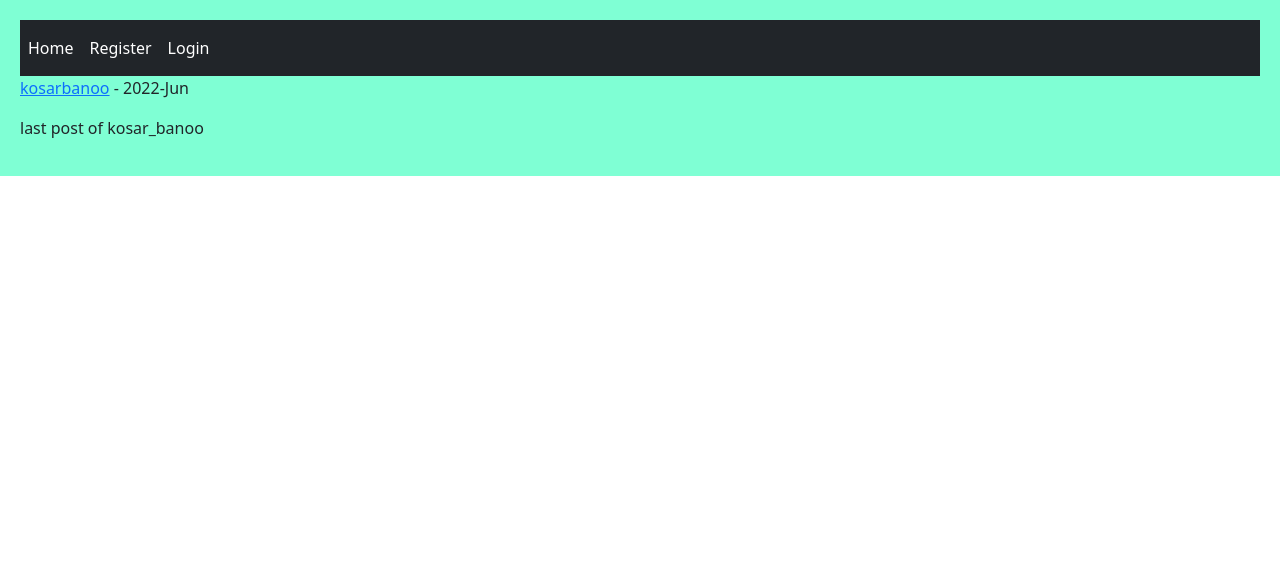
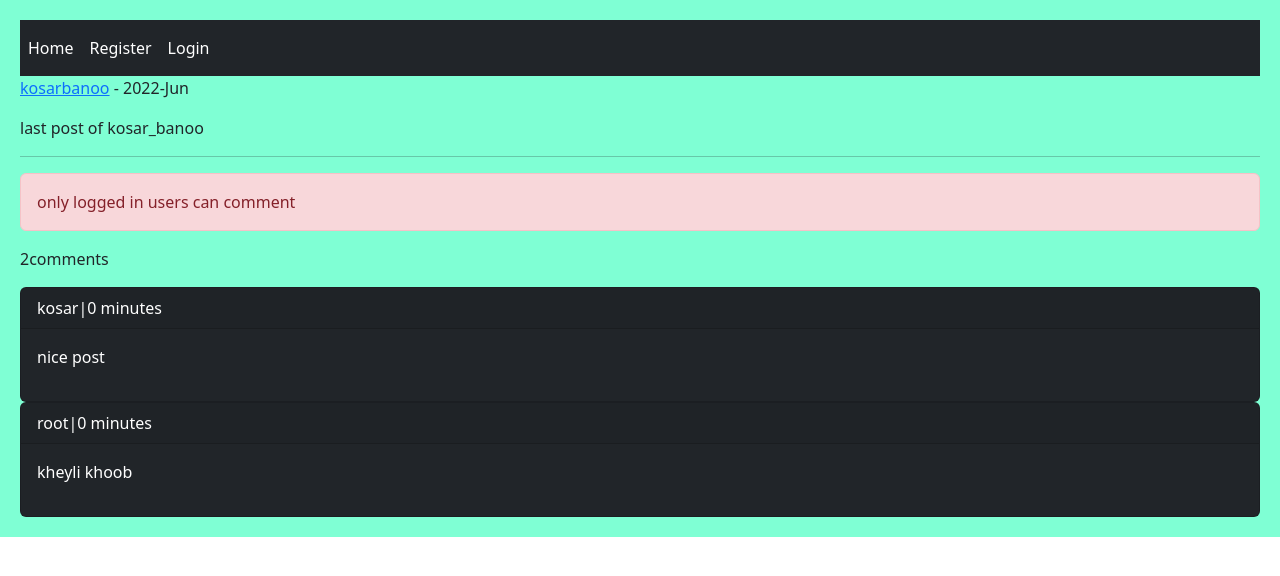
Before and after one commit to ashahhab/my_s.o.f, a Django app: a page that uses home/templates/home/detail.html in a window 1280 px wide. Shown: the top 576 px of the page. Run offline with Django 4.2, Linux system fonts and the light colour scheme; data comes from the database, SQL or seed files in the repository; both versions use the stored data as it was after the commit.

Commit message:
add comment problem

```diff
--- a/home/models.py
+++ b/home/models.py
@@ -19,3 +19,15 @@ class Post(models.Model):
 
     def get_absolute_url(self):
         return reverse('home:post_detail', args=(self.id, self.slug))
+
+
+class Comment(models.Model):
+    user = models.ForeignKey(User, on_delete=models.CASCADE, related_name="ucomments")
+    post = models.ForeignKey(Post, on_delete=models.CASCADE, related_name="pcomments")
+    reply = models.ForeignKey('self', on_delete=models.CASCADE, related_name="rcomments", blank=True, null=True)
+    is_reply = models.BooleanField(default=False)
+    body = models.TextField(max_length=400)
+    created = models.DateTimeField(auto_now_add=True)
+
+    def __str__(self):
+        return f'{self.user} - {self.body[:30]}'
--- a/home/templates/home/detail.html
+++ b/home/templates/home/detail.html
@@ -10,5 +10,25 @@
 
     <p><a href="{% url 'account:user_profile' post.user.id %}">
         {{ post.user.username }}</a> - {{ post.updated |date:"Y-M" }}</p>
-    <p>{{ post.body }}</p>
+    <p>{{ post.body }}</p><hr/>
+
+    {% if request.user.is_authenticated %}
+        <form action="" method="post">
+            {% csrf_token %}
+            {{ form.as_p }}
+            <input type="submit" value="Send">
+        </form>
+    {% else %}
+        <p class="alert alert-danger">only logged in users can comment</p>
+    {% endif %}
+
+    <p>{{ comments.count }}comments</p>
+    {% for comment in comments %}
+        <div class="card bg-dark text-white">
+            <p class="card-header">{{ comment.user }}|{{ comment.created | timesince }}</p>
+            <p class="card-body">{{comment.body}}</p>
+        </div>
+    {% empty %}
+        <p>No comment yet !  </p>
+    {% endfor %}
 {% endblock  %}
--- a/home/views.py
+++ b/home/views.py
@@ -3,11 +3,13 @@ from urllib import request
 from django import views
 from django.shortcuts import render, redirect, get_object_or_404
 from django.views import View
-from.models import Post
+from.models import Post, Comment
 from django.contrib.auth.mixins import LoginRequiredMixin
 from django.contrib import messages
-from .forms import PostCreateUpdateForm
+from .forms import CommentCreateForm, PostCreateUpdateForm
 from django.utils.text import slugify
+from django.contrib.auth.decorators import login_required
+from django.utils.decorators import method_decorator
 
 class HomeView(View):
     def get(self, request):
@@ -15,9 +17,29 @@ class HomeView(View):
         return render(request, 'home/index.html', {'posts':posts})
 
 class PostDetailView(View):
-    def get(self, request, post_id, post_slug):
-        post = get_object_or_404(Post, pk = post_id, slug = post_slug )
-        return render(request, 'home/detail.html', {'post':post})
+    form_class = CommentCreateForm
+
+    def setup(self, request, *args, **kwargs):
+        self.post_instance = get_object_or_404(Post, pk =kwargs['post_id'], slug = kwargs['post_slug'])
+        return super().setup(request, *args, **kwargs)
+
+
+    def get(self, request, *args, **kwargs):
+        comments = self.post_instance.pcomments.filter(is_reply = False)
+        return render(request, 'home/detail.html', {'post':self.post_instance, 'comments':comments, 'form':self.form_class})
+
+    @method_decorator(login_required)
+    def post(self, request,*args, **kwargs):
+        form = self.form_class(request.POST)
+        if form.is_valid():
+            new_comment = form.save(commit = False)
+            new_comment.user = request.user
+            new_comment.post = self.post_instance
+            new_comment.save()
+            messages.success(request, 'you comment submited successfully', 'success')
+        return redirect('home:post_detail', self.post_instance.id, self.post_instance.slug)
+
+
 
 class PostDeleteView(LoginRequiredMixin, View):
     def get(self, request, post_id):
```
Also changed, not shown: home/admin.py (+7 -1 lines), home/forms.py (+6 -1 lines), db.sqlite3, home/migrations/0004_comment.py (added).
